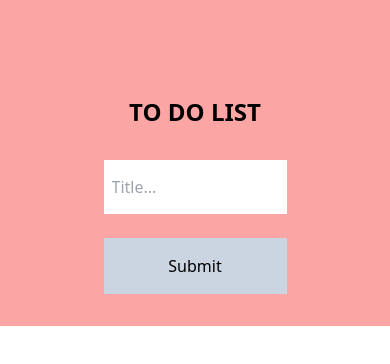
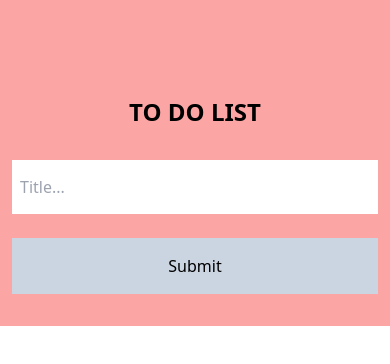
Before and after one commit to side-26/TODO-list, a React (Create React App) app: page / in a window 390 px wide. Shown: the top 364 px of the page. Built offline with nearby package versions, Linux system fonts and the light colour scheme.

Commit message:
fix remove useless config

```diff
--- a/src/components/form/index.tsx
+++ b/src/components/form/index.tsx
@@ -1,28 +1,22 @@
-import { useState } from "react";
-import { formEvent, inputEvent } from "./types";
+import { inputEvent } from "./types";
 import AppInput from "@components/appInput";
 import AppButton from "@components/appButton";
+import { Context } from "@context/index";
+import { useContext } from "react";
 export default function Form() {
-  const [isInvalid, setIsInvalid] = useState(false);
-  const [todoVal, setTodoVal] = useState("");
-  const handleSubmit = (e: formEvent) => {
-    e.preventDefault();
-    alert(todoVal.trim());
-    if (!todoVal.trim().length) setIsInvalid(true);
-    else {
-      setIsInvalid(false);
-    }
-  };
+  const { createTodo, todo, handleOnChange, isInvalid } =
+    useContext(Context);
   const handleChange = (e: inputEvent) => {
-    setTodoVal(e.target?.value);
+    handleOnChange(e.target.value);
   };
   return (
     <div className="px-3 w-full">
       <form
         onSubmit={(e) => {
-          handleSubmit(e);
+          e.preventDefault();
+          createTodo(todo);
         }}
-        className="lg:flex justify-center lg:h-[3.5rem] my-8 w-6/12 mx-auto"
+        className="lg:flex justify-center lg:h-[3.5rem] my-8 w-full md:w-6/12 mx-auto"
       >
         <AppInput
           type="text"
@@ -30,12 +24,12 @@ export default function Form() {
           placeholder="Title..."
           className="rounded-none w-full flex-grow bg-white h-full py-4 lg:py-0"
           isInvalid={isInvalid}
-          value={todoVal}
+          value={todo}
           onChange={handleChange}
         />
         <AppButton
           type="submit"
-          className="h-full capitalize bg-slate-300 py-4 lg:py-0"
+          className="h-full capitalize bg-slate-300 py-4 lg:py-0 lg:px-16"
         >
           submit
         </AppButton>
```
